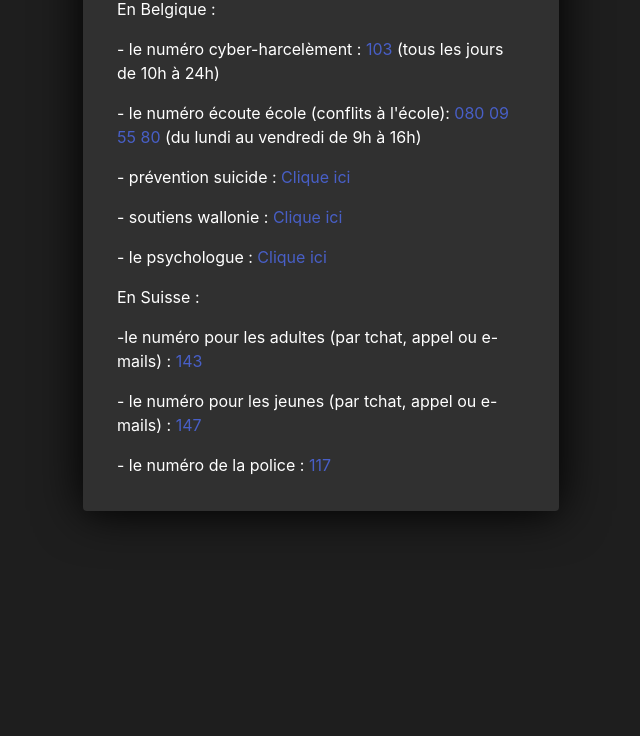
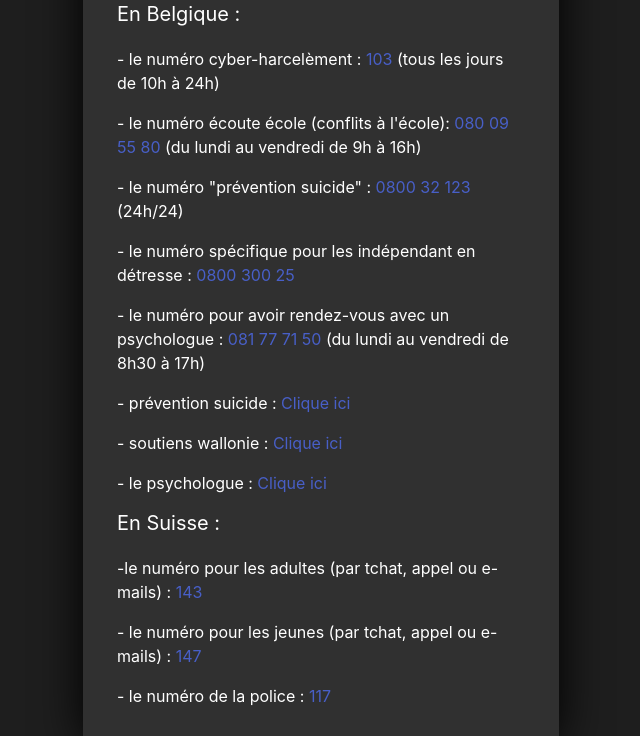
Before and after one commit to Pikaexe/help, a plain HTML site: page index.html in a window 1280 px wide. Shown: the part 1458-2194 px from the top of the page, without its empty margins (319-959 px from the left). Before the commit the page ends 1969 px from the top, so only its background shows below. Drawn offline with nearby package versions, Linux system fonts and the light colour scheme.

Commit message:
Update index.html

```diff
--- a/index.html
+++ b/index.html
@@ -77,8 +77,8 @@
             <div class="content">
               <p>Je sais que c'est parfois difficile de dire ce que l'on a sur le coeur mais je t'en supplies, parle-en, ne reste pas seul. Malheureusement, je ne suis pas expert, donc je te laisse des numéros que tu peux appeler en cas de besoin 🤗.</p>
               <p class="subtitle is-0.5">Quelques aides disponibles :</p>
-              <p>Site stop harcelement : <a href="https://www.stopharcelement.eu/"> Clique ici </a></p>
-              <p>En France :</p>
+              <p>Site stop harcelement : <a href="https://www.stopharcelement.eu/reponseA.php"> Clique ici </a></p>
+              <p class="subtitle is-0.2">En France :</p>
               <p>- le numéro d'écoute pour les familles et victimes :  <a href="tel:+333020"> 3020 </a> </p>
               <p>- la ligne d'appel nationale cyber-harcèlement: <a href="tel:+333018"> 3018 </a> (du lundi-vendredi de 9h à 20h et samedi de 9h à 18h)</p>
               <p>- tu ne veux pas appeler le 3018, alors envoie un message <a href="https://e-enfance.org/vous-souhaitez-etre-rappele-par-telephone/">ICI</a></p>
@@ -112,14 +112,17 @@
                    </a>
                    </div>
               </p>
-              <p>En Belgique :</p>
+              <p class="subtitle is-0.2">En Belgique :</p>
               <p>- le numéro cyber-harcelèment : <a href="tel:+32103">103</a> (tous les jours de 10h à 24h)</p>
               <p>- le numéro écoute école (conflits à l'école):  <a href="tel:+3280095580"> 080 09 55 80</a> (du lundi au vendredi de 9h à 16h)</p>
+               <p>- le numéro "prévention suicide" : <a href="tel:+32080032123">0800 32 123</a> (24h/24)</p>
+              <p>- le numéro spécifique pour les indépendant en détresse : <a href="tel:+320080030025">0800 300 25</a></p>
+              <p>- le numéro pour avoir rendez-vous avec un psychologue : <a href="tel:+32081777150">081 77 71 50</a> (du lundi au vendredi de 8h30 à 17h)</p>
               <p>- prévention suicide : <a href="https://www.preventionsuicide.be/">Clique ici</a></p>
               <p>- soutiens wallonie : <a href="https://www.wallonie.be/fr/actualites/soutien-au-dispositif-sentinelles-en-prevention-du-suicide"> Clique ici</a></p>
                     </p>
               <p>- le psychologue : <a href="https://www.lepsychologue.be/accueil/urgence-suicide.php"> Clique ici</a></p>
-              <p>En Suisse :</p>
+              <p class="subtitle is-0.2">En Suisse :</p>
               <p>-le numéro pour les adultes (par tchat, appel ou e-mails) : <a href="tel:+41143"> 143 </a> </p>
               <p>- le numéro pour les jeunes (par tchat, appel ou e-mails) : <a href="tel:+41147"> 147 </a> </p>
               <p>- le numéro de la police : <a href="+41117"> 117 </a></p>
@@ -132,9 +135,6 @@
   </div>
 
  <footer class="footer" id="footer">
-   <div class="content has-text-centered has-text-light">
-        <p align="center">N'hésitez pas à partager ce site ! </p>
-      </div>
       <div class="content has-text-centered has-text-light">
         <p align="center">Créé par !"N </p>
       </div>
```
